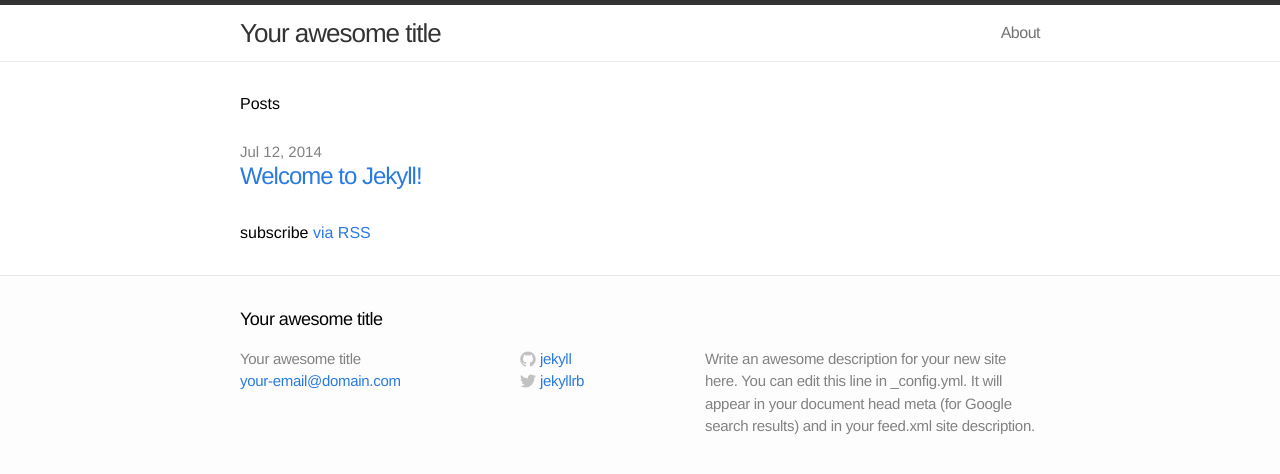
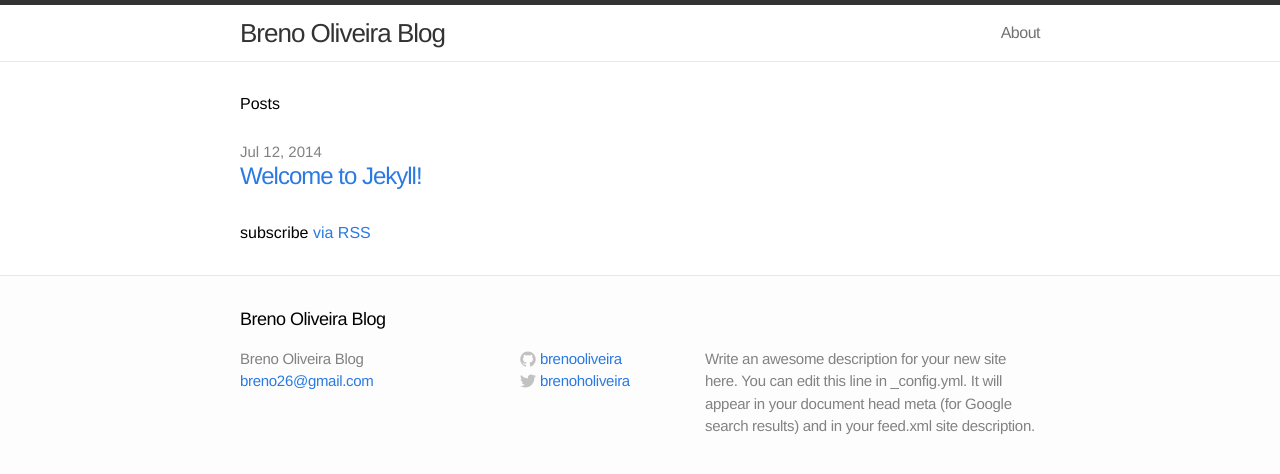
Before and after one commit to brenooliveira/brenooliveira, a Jekyll site: the page built from index.html, in a window 1280 px wide. Shown: the top 474 px of the page. Built offline with Jekyll 4.4.1, drawn with Linux system fonts in a browser that asks for light colours.

```diff
--- a/_config.yml
+++ b/_config.yml
@@ -1,11 +1,13 @@
 # Site settings
-title: Your awesome title
-email: your-email@domain.com
+title: Breno Oliveira Blog
+email: breno26@gmail.com
 description: "Write an awesome description for your new site here. You can edit this line in _config.yml. It will appear in your document head meta (for Google search results) and in your feed.xml site description."
 baseurl: ""
-url: "http://yourdomain.com"
-twitter_username: jekyllrb
-github_username:  jekyll
+url: "http://brenooliveira.com"
+twitter_username: brenoholiveira
+github_username:  brenooliveira
+
+port: 3000
 
 # Build settings
 markdown: kramdown
```
